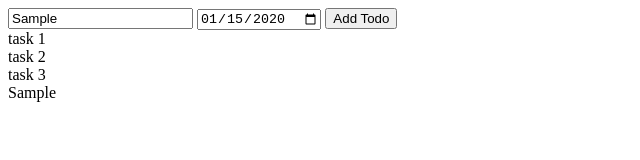
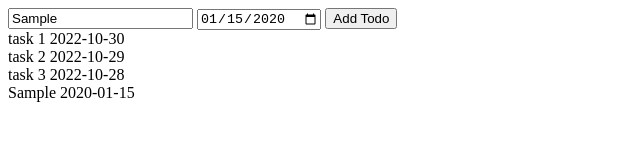
Before and after one commit to AlexEG/Google_Tasks, a plain HTML site: page index.html in a window 1280 px wide. Both pictures are taken after typing "Sample", "2020-01-15" into the empty fields and a click on the button "Add Todo". Shown: the whole page, without its empty margins (0-640 px from the left). Drawn offline with Linux system fonts and the light colour scheme.

Commit message:
fixing another bug

```diff
--- a/index.html
+++ b/index.html
@@ -9,7 +9,7 @@
   </head>
   <body>
     <input id="typeYourTodo" type="text" />
-    <input id="date" type="date" />
+    <input id="date-picker" type="date" />
     <button onclick="addTodo()">Add Todo</button>
     <div id="todo_List"></div>
     <script src="js/app.js"></script>
--- a/js/app.js
+++ b/js/app.js
@@ -1,26 +1,35 @@
 // make a add todo button
 
-let myTasks = ['task 1', 'task 2', 'task 3'];
+const todos = [
+  { title: 'task 1', dueDate: '2022-10-30' },
+  { title: 'task 2', dueDate: '2022-10-29' },
+  { title: 'task 3', dueDate: '2022-10-28' },
+];
 
-letMeSeeMyTodo();
+render();
 
 function addTodo() {
   const textbox = document.getElementById('typeYourTodo');
   const title = textbox.value;
 
-  const date = document.getElementById('date');
-  myTasks.push(title);
-  const duDate = date.value;
-  letMeSeeMyTodo();
+  const datePicker = document.getElementById('date-picker');
+  const dueDate = datePicker.value;
+
+  todos.push({
+    title: title,
+    dueDate: dueDate,
+  });
+
+  render();
 }
 
-function letMeSeeMyTodo() {
+function render() {
   document.getElementById('todo_List').innerHTML = '';
 
-  myTasks.forEach(function (todoName) {
-    let elem = document.createElement('div');
-    elem.innerText = todoName;
-    let todoList = document.getElementById('todo_List');
-    todoList.appendChild(elem);
+  todos.forEach(function (todo) {
+    const element = document.createElement('div');
+    element.innerText = todo.title + ' ' + todo.dueDate;
+    const todoList = document.getElementById('todo_List');
+    todoList.appendChild(element);
   });
 }
```
